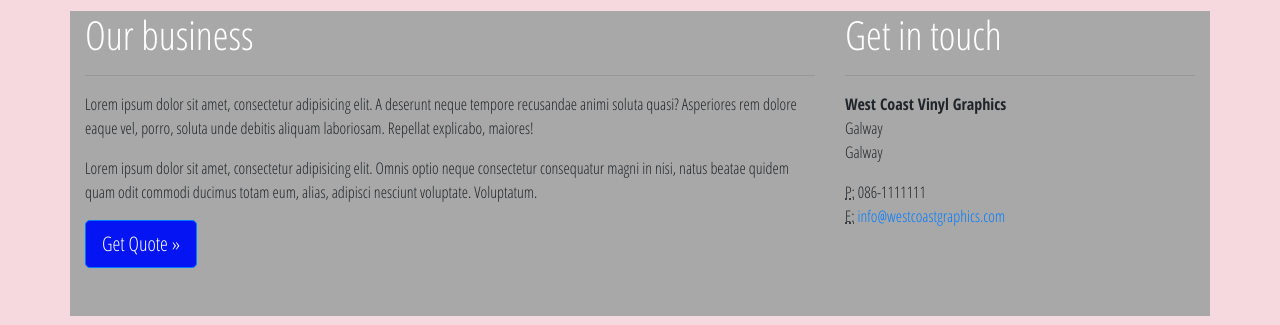
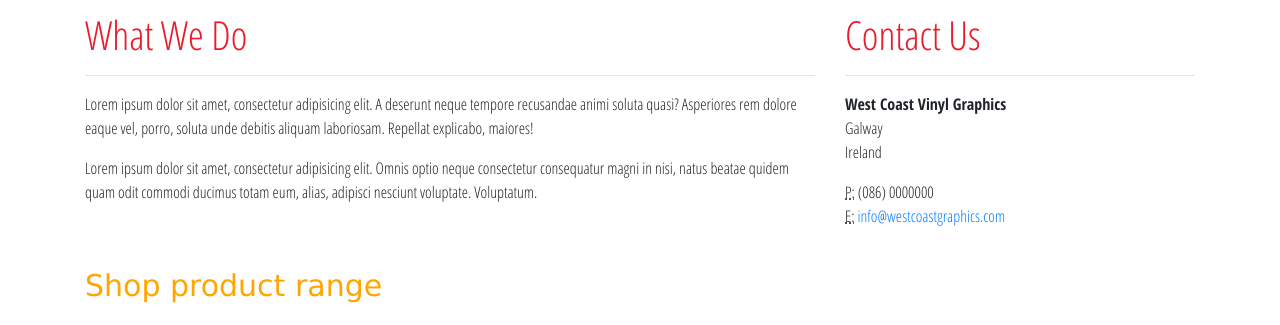
Before and after one commit to edzaans-git/westcoastgraphics, a PHP site: page / in a window 1280 px wide; the page is wider, and only the part inside the window is pictured. Shown: the part 698-1023 px from the top of that part. Run offline with PHP 8.4, Linux system fonts and the light colour scheme.

Commit message:
Updated INDEX and PRODUCTS pages

```diff
--- a/FinalProject/css/style.css
+++ b/FinalProject/css/style.css
@@ -12,11 +12,10 @@
 }
 
 body {
-    background-color: #e9dcdf;
+    background-color: #ffffff;
     font-family: 'Open Sans Condensed', sans-serif;
 	font: 100%/1 'PT Serif', serif;
 	color: #333;
-	border-top: 0.5em solid #cc8500;
 }
 
 #mainNav .navbar-brand{
@@ -133,7 +132,7 @@
 }
 
 #site {
-	max-width: 960px;
+	max-width: auto;
 	margin: 0 auto;
 	padding: 0 1em;
 	margin-bottom: 5em;
--- a/FinalProject/index.php
+++ b/FinalProject/index.php
@@ -6,10 +6,8 @@
   <meta http-equiv="X-UA-Compatible" content="IE=edge">
   <meta name="viewport" content="width=device-width, initial-scale=1.0">
   <link rel="preconnect" href="https://fonts.gstatic.com">
-    <link href="https://fonts.googleapis.com/css2?family=Open+Sans+Condensed:wght@300;700&display=swap"
-        rel="stylesheet">
-    <link rel="stylesheet" href="https://cdn.jsdelivr.net/npm/bootstrap@4.5.3/dist/css/bootstrap.min.css"
-        integrity="sha384-TX8t27EcRE3e/ihU7zmQxVncDAy5uIKz4rEkgIXeMed4M0jlfIDPvg6uqKI2xXr2" crossorigin="anonymous">
+  <link href="https://fonts.googleapis.com/css2?family=Open+Sans+Condensed:wght@300;700&display=swap" rel="stylesheet">
+  <link rel="stylesheet" href="https://cdn.jsdelivr.net/npm/bootstrap@4.5.3/dist/css/bootstrap.min.css" integrity="sha384-TX8t27EcRE3e/ihU7zmQxVncDAy5uIKz4rEkgIXeMed4M0jlfIDPvg6uqKI2xXr2" crossorigin="anonymous">
   <link rel="stylesheet" href="styles.css">
   <title>Shirt Factory</title>
 </head>
@@ -21,94 +19,128 @@
   include 'nav.php';
   ?>
 
-        <!--Header-->
-        <section class="header">
-            <img src="https://novationmusic.com/sites/novation/files/TShirtsheader-2560-1000.png" class="img-fluid"
-                alt="Responsive image">
-        </section>
-        <!--Header end-->
 
-        <!-- Main section -->
+
 
   <div class="container">
-<!--row -->
-<div class="row main-content">
-  <div class="col-md-8 mb-5">
-    <h2>Our business</h2>
+    <!-- Header -->
+    <header class="py-2 mb-5">
+      <div class="h-100">
+        <div class="row h-100 align-items-center">
+          <div class="col-lg-12">
+            <img src="https://novationmusic.com/sites/novation/files/TShirtsheader-2560-1000.png" class="img-fluid" alt="Responsive image">
+          </div>
+        </div>
+      </div>
+    </header>
+
+    <!-- Page Content -->
+
+    <!-- /.row -->
+
+    <div class="row">
+
+      <div class="col-md-8 mb-2">
+        <h2>What We Do</h2>
         <hr>
         <p>Lorem ipsum dolor sit amet, consectetur adipisicing elit. A deserunt neque tempore recusandae animi soluta quasi? Asperiores rem dolore eaque vel, porro, soluta unde debitis aliquam laboriosam. Repellat explicabo, maiores!</p>
         <p>Lorem ipsum dolor sit amet, consectetur adipisicing elit. Omnis optio neque consectetur consequatur magni in nisi, natus beatae quidem quam odit commodi ducimus totam eum, alias, adipisci nesciunt voluptate. Voluptatum.</p>
-    <a class="btn btn-primary btn-lg" href="quote.php">Get Quote &raquo;</a>
       </div>
-  <div class="col-md-4 mb-5">
-    <h2>Get in touch</h2>
+      <div class="col-md-4 mb-2">
+        <h2>Contact Us</h2>
         <hr>
         <address>
           <strong>West Coast Vinyl Graphics</strong>
           <br>Galway
-      <br>Galway
+          <br>Ireland
           <br>
         </address>
         <address>
           <abbr title="Phone">P:</abbr>
-      086-1111111
+          (086) 0000000
           <br>
           <abbr title="Email">E:</abbr>
           <a href="mailto:info@westcoastgraphics.com">info@westcoastgraphics.com</a>
         </address>
       </div>
-</div>
-<!--row -->
-
-<!--Product section 1-->
-<!--row 1-->
-<div class="row">
-<div class="col-md-8 col-lg-8 mb-5">
-<h2>Customised T Shirts</h2>
-    <hr>
-    <p>Lorem ipsum dolor sit amet, consectetur adipisicing elit. A deserunt neque tempore recusandae animi soluta quasi? Asperiores rem dolore eaque vel, porro, soluta unde debitis aliquam laboriosam. Repellat explicabo, maiores!</p>
-    <p>Lorem ipsum dolor sit amet, consectetur adipisicing elit. Omnis optio neque consectetur consequatur magni in nisi, natus beatae quidem quam odit commodi ducimus totam eum, alias, adipisci nesciunt voluptate. Voluptatum.</p>
-</div>
-  <div class="col-md-4 col-lg-4 mb-5">
-  <img src="img/wheelie.png" class="img-fluid" alt="Responsive image">
-</div>
-<!--Product section 1 end-->
-</div>
-<!--row end -->
-
-<!--Product section 2-->
-<!--row 2 -->
-<div class="row">
-<div class="col-md-8 col-lg-8 order-2 mb-5">
-<h2>Customised Hoodies</h2>
-    <hr>
-    <p>Lorem ipsum dolor sit amet, consectetur adipisicing elit. A deserunt neque tempore recusandae animi soluta quasi? Asperiores rem dolore eaque vel, porro, soluta unde debitis aliquam laboriosam. Repellat explicabo, maiores!</p>
-    <p>Lorem ipsum dolor sit amet, consectetur adipisicing elit. Omnis optio neque consectetur consequatur magni in nisi, natus beatae quidem quam odit commodi ducimus totam eum, alias, adipisci nesciunt voluptate. Voluptatum.</p>
-</div>
-  <div class="col-md-4 col-lg-4 order-1 mb-5">
-  <img src="img/Gocku-hoodie.jpg" class="img-fluid" alt="Responsive image">
-</div>
-<!--Product section 2 end-->
-</div>
-<!--row end -->
-
-<!--row 3-->
-<div class="row">
-<div class="col-md-8 col-lg-8 mb-5">
-<h2>Customised signs</h2>
-    <hr>
-    <p>Lorem ipsum dolor sit amet, consectetur adipisicing elit. A deserunt neque tempore recusandae animi soluta quasi? Asperiores rem dolore eaque vel, porro, soluta unde debitis aliquam laboriosam. Repellat explicabo, maiores!</p>
-    <p>Lorem ipsum dolor sit amet, consectetur adipisicing elit. Omnis optio neque consectetur consequatur magni in nisi, natus beatae quidem quam odit commodi ducimus totam eum, alias, adipisci nesciunt voluptate. Voluptatum.</p>
-</div>
-  <div class="col-md-4 col-lg-4 mb-5">
-  <img src="img/wheelie.png" class="img-fluid" alt="Responsive image">
-</div>
-<!--Product section 1 end-->
-</div>
-<!--row end -->
 
     </div>
-<!--container -->
+
+
+    <!-- /.row -->
+    <h1 class="display-5 text-gray mt-3 mb-5" id="product-h1">Shop product range</h1>
+    <div class="row">
+      <!--Col-->
+      <div class="col-md-4 mb-5">
+        <div class="card">
+          <img class="card-img-top" src="img/430.jpg" alt="Card image">
+          <div class="card-img-overlay d-flex align-items-end justify-content-center">
+            <a href="shirts.php" class="btn btn-success">Shop T Shirts</a>
+          </div>
+        </div>
+      </div>
+
+      <!--Col-->
+      <div class="col-md-4 mb-5">
+        <div class="card">
+          <img class="card-img-top" src="img/430.jpg" alt="Card image">
+          <div class="card-img-overlay d-flex align-items-end justify-content-center">
+            <a href="shirts.php" class="btn btn-success">Shop Polos</a>
+          </div>
+        </div>
+      </div>
+
+
+      <!--Col-->
+      <div class="col-md-4 mb-5">
+        <div class="card">
+          <img class="card-img-top" src="img/Gocku-hoodie.jpg" alt="Card image">
+          <div class="card-img-overlay d-flex align-items-end justify-content-center">
+            <a href="shirts.php" class="btn btn-success">Shop Hoodies</a>
+          </div>
+        </div>
+      </div>
+    </div>
+
+    <!--Row-->
+    <div class="row">
+
+      <!--Col-->
+      <div class="col-md-4 mb-5">
+        <div class="card">
+          <img class="card-img-top" src="img/430.jpg" alt="Card image">
+          <div class="card-img-overlay d-flex align-items-end justify-content-center">
+            <a href="shirts.php" class="btn btn-success">Shop Stickers</a>
+          </div>
+        </div>
+      </div>
+
+      <!--Col-->
+      <div class="col-md-4 mb-5">
+        <div class="card">
+          <img class="card-img-top" src="img/430.jpg" alt="Card image">
+          <div class="card-img-overlay d-flex align-items-end justify-content-center">
+            <a href="shirts.php" class="btn btn-success">Shop Decals</a>
+          </div>
+        </div>
+      </div>
+
+
+      <!--Col-->
+      <div class="col-md-4 mb-5">
+        <div class="card">
+          <img class="card-img-top img-fluid" src="img/430.jpg" alt="Card image">
+          <div class="card-img-overlay d-flex align-items-end justify-content-center">
+            <a href="shirts.php" class="btn btn-success">Graphical Design</a>
+          </div>
+        </div>
+      </div>
+
+    </div>
+
+  </div>
+  <!-- /.container -->
+  </div>
 
 
   <?php
@@ -116,21 +148,17 @@
   ?>
 
 
+
+
   <!--Bootstrap JS,jQuery and Popper here-->
 
-    <script src="https://code.jquery.com/jquery-3.5.1.slim.min.js"
-        integrity="sha384-DfXdz2htPH0lsSSs5nCTpuj/zy4C+OGpamoFVy38MVBnE+IbbVYUew+OrCXaRkfj"
-        crossorigin="anonymous"></script>
-    <script src="https://cdn.jsdelivr.net/npm/popper.js@1.16.1/dist/umd/popper.min.js"
-        integrity="sha384-9/reFTGAW83EW2RDu2S0VKaIzap3H66lZH81PoYlFhbGU+6BZp6G7niu735Sk7lN"
-        crossorigin="anonymous"></script>
-    <script src="https://cdn.jsdelivr.net/npm/bootstrap@4.5.3/dist/js/bootstrap.min.js"
-        integrity="sha384-w1Q4orYjBQndcko6MimVbzY0tgp4pWB4lZ7lr30WKz0vr/aWKhXdBNmNb5D92v7s"
-        crossorigin="anonymous"></script>
+  <script src="https://code.jquery.com/jquery-3.5.1.slim.min.js" integrity="sha384-DfXdz2htPH0lsSSs5nCTpuj/zy4C+OGpamoFVy38MVBnE+IbbVYUew+OrCXaRkfj" crossorigin="anonymous"></script>
+  <script src="https://cdn.jsdelivr.net/npm/popper.js@1.16.1/dist/umd/popper.min.js" integrity="sha384-9/reFTGAW83EW2RDu2S0VKaIzap3H66lZH81PoYlFhbGU+6BZp6G7niu735Sk7lN" crossorigin="anonymous"></script>
+  <script src="https://cdn.jsdelivr.net/npm/bootstrap@4.5.3/dist/js/bootstrap.min.js" integrity="sha384-w1Q4orYjBQndcko6MimVbzY0tgp4pWB4lZ7lr30WKz0vr/aWKhXdBNmNb5D92v7s" crossorigin="anonymous"></script>
 
   <script>
-        $(function () {
-            $(document).scroll(function () {
+    $(function() {
+      $(document).scroll(function() {
         var $nav = $("#mainNav");
         $nav.toggleClass('scrolled', $(this).scrollTop() > $nav.height());
       });
--- a/FinalProject/shirts.php
+++ b/FinalProject/shirts.php
@@ -23,7 +23,7 @@
     ?>
 
     <!--Main container-->
-    <div class="container">
+
 
     <div id="site">
         <div id="content">
@@ -117,7 +117,7 @@
 
         </div>
     </div>
-    </div>
+
     <!--Main container ends here-->
 
 
--- a/FinalProject/styles.css
+++ b/FinalProject/styles.css
@@ -1,10 +1,15 @@
 body {
-    background-color: #f5d9df;
+    background-color: #ffffff;
     font-family: 'Open Sans Condensed', sans-serif;
 }
 
+
 #mainNav .navbar-brand{
     color: #f3eced;
+}
+
+.bg-dark {
+    background-color: #f5560c !important;
 }
 
 #mainNav {
@@ -24,7 +29,8 @@
 
 #mainNav .nav-link:hover {
     color: #2c2626;
-    background-color: rgb(155, 155, 155) !important;
+    background-color: rgb(247, 246, 244) !important;
+    text-decoration: underline;
 }
 
 
@@ -39,7 +45,7 @@
 }
 
 #mainNav.scrolled {
-    background-color: rgb(92, 96, 107) !important;
+    background-color: rgb(219, 90, 15) !important;
     transition: background-color 500ms linear;
   }
 
@@ -78,11 +84,11 @@
 .main-content {
     margin-top: 2em;
     margin-bottom: 2em;
-    background-color: rgb(168, 168, 168);
+    background-color: rgb(231, 218, 218);
 }
 
 .main-content h2{
- color: rgb(255, 255, 255);
+ color: rgb(97, 94, 94);
 }
 
 .main-content .btn.btn-primary {
@@ -91,8 +97,12 @@
 
 /*Card styling*/
 
-.card-body {
-    text-align: center;
+.card {
+    height: 250px;
+}
+
+.card-img-top{
+    height: 250px;
 }
 
 /*QUOTE Form styling*/
@@ -118,7 +128,6 @@
     width: 377px;
     background: rgba(37, 40, 42, 0.8);
     height: 551px;
-    margin-left: 75px;
 }
 
 input#name {
@@ -144,7 +153,7 @@
     width: 230px;
     margin-left: 13px;
     height: 45px;
-    background: gold;
+    background: rgb(5, 177, 245);
     border: 1px solid gold;
     margin-top: 11px;
     font-size: 18px;
@@ -160,3 +169,17 @@
 button.button.primar:hover {
     background: #f1d127;
 }
+
+#product-h1 {
+    font-family: Verdana, Geneva, Tahoma, sans-serif;
+    font-size: 30px;
+    color: rgb(255, 166, 0);
+}
+
+.btn.btn-success {
+    border-radius: 50px;
+    background-color: antiquewhite;
+    color: #2c2626;
+    width: 150px;
+    font-weight: bold;
+}
```
Also changed, not shown: FinalProject/quote.php (+22 -1 lines). Lines whose indentation alone changed are shown as unchanged.
